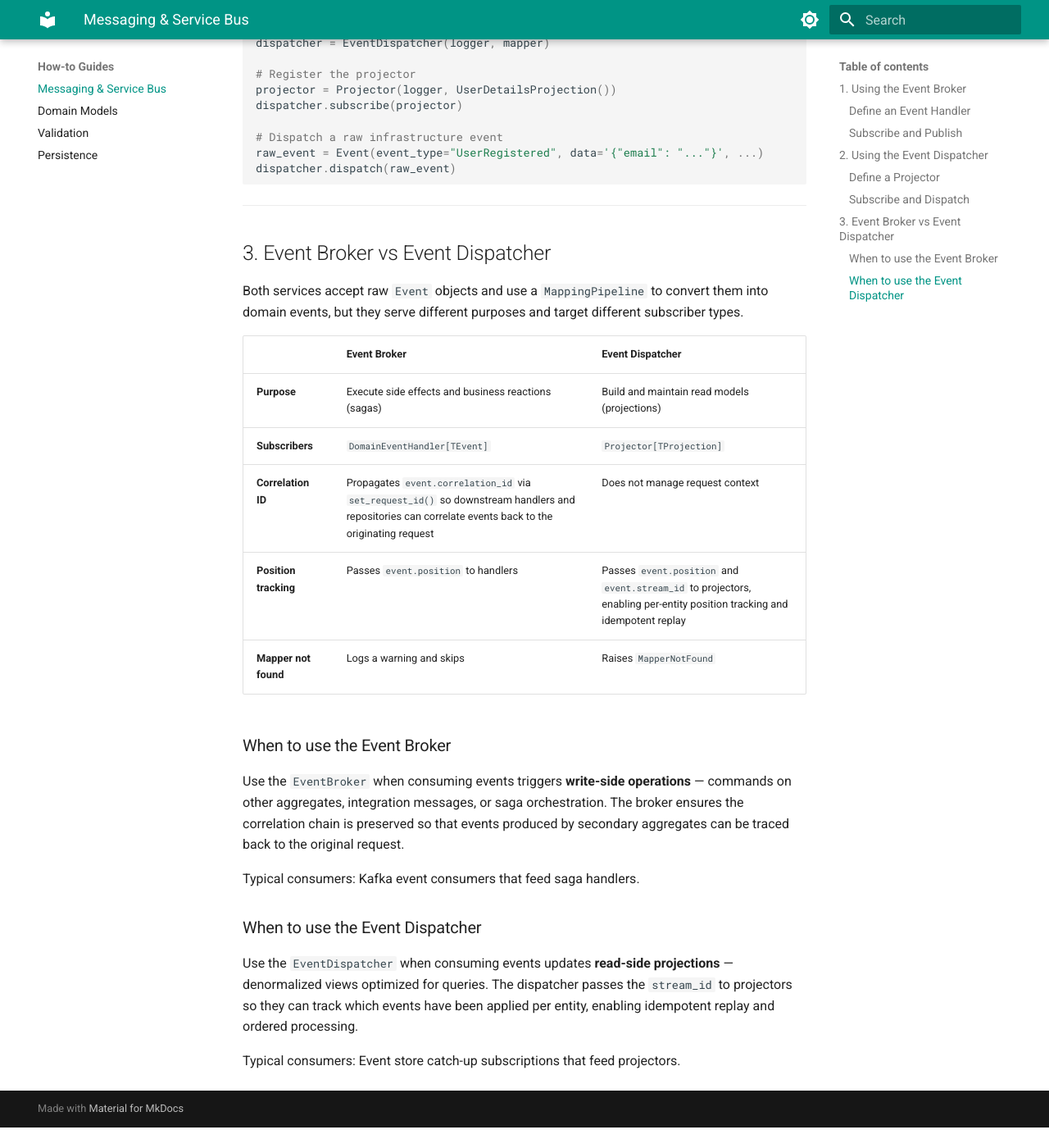
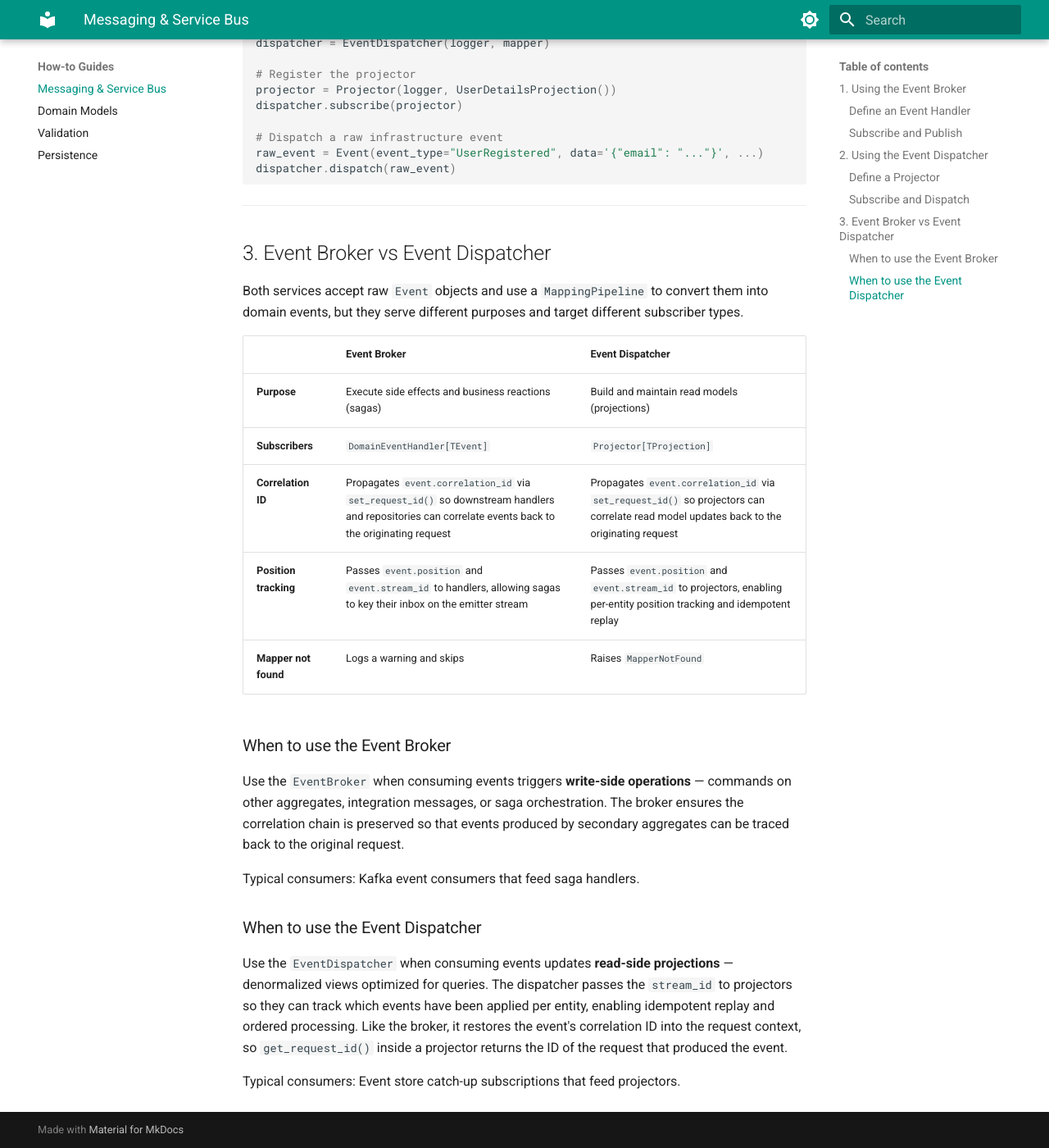
Before and after one commit to juanluiscr27/shared-kernel, an MkDocs documentation site: the page built from docs/how-to/messaging.md, in a window 1280 px wide and 1400 px high, scrolled down 2075 px. Shown: the whole window at 82% size. Built offline with MkDocs 1.6.1 and Material for MkDocs 9.7.7, drawn with Linux system fonts in a browser that asks for light colours; before the commit the page ends 3450 px from its top, so only the background shows below that.

Commit message:
docs: Document correlation propagation on the EventDispatcher path
The Event Broker vs Event Dispatcher table stated that the dispatcher "Does
not manage request context", documenting the #136 defect as if it were a
design decision. Both services now propagate event.correlation_id.

Also corrects the Event Broker position-tracking cell, which still described
publish as passing only event.position. That became stale when #131 added
stream_id forwarding.

```diff
--- a/docs/how-to/messaging.md
+++ b/docs/how-to/messaging.md
@@ -104,8 +104,8 @@ Both services accept raw `Event` objects and use a `MappingPipeline` to convert
 |---|---|---|
 | **Purpose** | Execute side effects and business reactions (sagas) | Build and maintain read models (projections) |
 | **Subscribers** | `DomainEventHandler[TEvent]` | `Projector[TProjection]` |
-| **Correlation ID** | Propagates `event.correlation_id` via `set_request_id()` so downstream handlers and repositories can correlate events back to the originating request | Does not manage request context |
-| **Position tracking** | Passes `event.position` to handlers | Passes `event.position` and `event.stream_id` to projectors, enabling per-entity position tracking and idempotent replay |
+| **Correlation ID** | Propagates `event.correlation_id` via `set_request_id()` so downstream handlers and repositories can correlate events back to the originating request | Propagates `event.correlation_id` via `set_request_id()` so projectors can correlate read model updates back to the originating request |
+| **Position tracking** | Passes `event.position` and `event.stream_id` to handlers, allowing sagas to key their inbox on the emitter stream | Passes `event.position` and `event.stream_id` to projectors, enabling per-entity position tracking and idempotent replay |
 | **Mapper not found** | Logs a warning and skips | Raises `MapperNotFound` |
 
 ### When to use the Event Broker
@@ -116,6 +116,6 @@ Typical consumers: Kafka event consumers that feed saga handlers.
 
 ### When to use the Event Dispatcher
 
-Use the `EventDispatcher` when consuming events updates **read-side projections** — denormalized views optimized for queries. The dispatcher passes the `stream_id` to projectors so they can track which events have been applied per entity, enabling idempotent replay and ordered processing.
+Use the `EventDispatcher` when consuming events updates **read-side projections** — denormalized views optimized for queries. The dispatcher passes the `stream_id` to projectors so they can track which events have been applied per entity, enabling idempotent replay and ordered processing. Like the broker, it restores the event's correlation ID into the request context, so `get_request_id()` inside a projector returns the ID of the request that produced the event.
 
 Typical consumers: Event store catch-up subscriptions that feed projectors.
```
